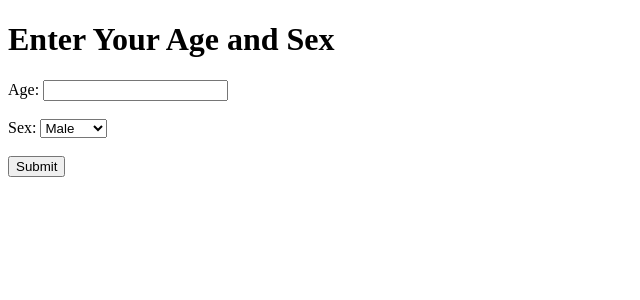
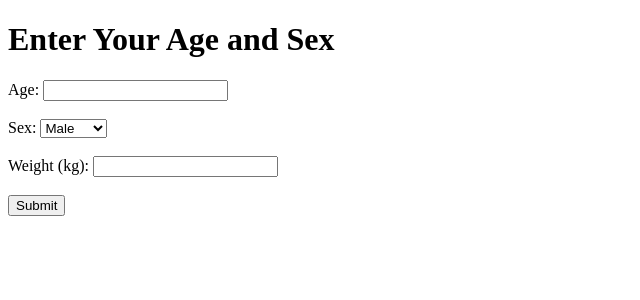
Before and after one commit to Rezatron/Recipe-Nutrient, a Flask app: page / in a window 1280 px wide. Shown: the top 300 px of the page, without its empty margins (0-640 px from the left). Run offline with Flask 3, Linux system fonts and the light colour scheme.

Commit message:
protein rni % added

```diff
--- a/routes.py
+++ b/routes.py
@@ -57,7 +57,7 @@ def fetch_recipes():
     edamam_api_key = '3f29819ff208a35c258fee650e32878f'
     encoded_ingredients = quote(ingredients)
     edamam_url = f'https://api.edamam.com/api/recipes/v2?type=public&q={ingredients}&app_id={edamam_app_id}&app_key={edamam_api_key}'
-    max_recipes_to_show = 2  # Define the maximum number of recipes to show
+    max_recipes_to_show = 1  # Define the maximum number of recipes to show
 
     try:
         edamam_response = requests.get(edamam_url)
@@ -75,6 +75,8 @@ def fetch_recipes():
                 micro_nutrients = recipe.get('totalNutrients', {})
                 yield_value = recipe.get('yield', None)
 
+
+
                 # Iterate through micro_nutrients and add units dynamically
                 for nutrient_label, nutrient_data in micro_nutrients.items():
                     if 'unit' in nutrient_data:
@@ -86,13 +88,14 @@ def fetch_recipes():
                 # Calculate values per serving
                 calories_per_serving = calories / yield_value
                 micro_nutrients_per_serving = {label: value / yield_value for label, value in cleaned_micro_nutrients.items()}
-
+                print(micro_nutrients_per_serving) #debug
                 # Divide micro_nutrients_per_serving by global_rni if available
                 if global_rni:
                     for nutrient_label, nutrient_value in micro_nutrients_per_serving.items():
                         if nutrient_label in global_rni:
                             comparison_to_rni[nutrient_label] = nutrient_value / global_rni[nutrient_label]
                             print("Comparison to RNI for", nutrient_label, ":", comparison_to_rni[nutrient_label])  # Print comparison to RNI for debugging
+
 
                 # Append extracted details to the filtered_recipes list
                 filtered_recipes.append({
@@ -142,7 +145,8 @@ def form():
     if request.method == 'POST':
         sex = request.form['sex']
         age = request.form['age']
-        return redirect(url_for('index', sex=sex, age=age))
+        weight = request.form['weight']
+        return redirect(url_for('index', sex=sex, age=age, weight=weight))
     return render_template('form.html')
 
 
@@ -155,12 +159,20 @@ def index():
 
     sex = request.args.get('sex')
     age = request.args.get('age')
-
+    weight = request.args.get('weight')
     # Initialize comparison_to_rni dictionary
     comparison_to_rni = {}
+    print("Accessing the index route")
+    if sex and age and weight:
+        age = int(age)
+        weight = float(weight)
 
-    if sex and age:
-        age = int(age)
+        # Calculate protein RNI
+        protein_rni = 0.75 * weight
+
+        print("Protein RNI:", protein_rni)
+
+        # Determine age group
         if age >= 11 and age <= 14:
             age_group = "11-14 years"
         elif age >= 15 and age <= 18:
@@ -170,11 +182,12 @@ def index():
         else:
             age_group = "50+ years"
 
+        # Determine sex group and retrieve corresponding RNI data
         if sex.lower() == 'male':
             if age_group in rni_data["Micronutrients"]["Males"]:
                 global_rni = rni_data["Micronutrients"]["Males"][age_group]
 
-                # Divide micro_nutrients_per_serving by global_rni if available
+                # Calculate micro-nutrient comparison to RNI
                 if global_rni:
                     for nutrient_label, nutrient_value in micro_nutrients_per_serving.items():
                         if nutrient_label in global_rni:
@@ -183,20 +196,33 @@ def index():
             if age_group in rni_data["Micronutrients"]["Females"]:
                 global_rni = rni_data["Micronutrients"]["Females"][age_group]
 
-                # Divide micro_nutrients_per_serving by global_rni if available
-                if global_rni:
-                    for nutrient_label, nutrient_value in micro_nutrients_per_serving.items():
-                        if nutrient_label in global_rni:
-                            try:
-                                # Calculate the percentage
-                                percentage = nutrient_value / global_rni[nutrient_label] * 100
-                                comparison_to_rni[nutrient_label] = f"{percentage:.2f}%"  # Format as percentage with 2 decimal places
-                                #print("Percentage for", nutrient_label, ":", comparison_to_rni[nutrient_label])  # Print the calculated percentage
-                            except Exception as e:
-                                print("Error calculating percentage for", nutrient_label, ":", e)
+                # Calculate micro-nutrient comparison to RNI
 
-    # Pass comparison_to_rni dictionary to the template
-    return render_template('index.html', comparison_to_rni=comparison_to_rni)
+        # Calculate protein intake from the meal
+        protein_intake = micro_nutrients_per_serving.get('Protein', 0)
+
+        # Calculate the percentage of protein RNI compared to the protein intake from the meal
+        if protein_intake != 0:  # Avoid division by zero
+            protein_rni_percentage = (protein_intake / protein_rni)
+            comparison_to_rni['Protein'] = protein_rni_percentage
+
+        # Add protein RNI to comparison_to_rni dictionary
+        comparison_to_rni['Protein_RNI'] = protein_rni  # Add this line
+
+        # Pass comparison_to_rni dictionary to the template
+        return render_template('index.html', comparison_to_rni=comparison_to_rni)
+    else:
+        # Handle case where required parameters are missing
+        return 'Missing required parameters', 400  # Return an error response with status code 400
+
 
 if __name__ == '__main__':
     app.run(debug=True)
+
+
+
+"""PROTEIN RNI NOTES
+
+
+
+"""
--- a/templates/form.html
+++ b/templates/form.html
@@ -20,6 +20,9 @@
             <option value="other">Other</option>
         </select><br><br>
 
+        <label for="weight">Weight (kg):</label>
+        <input type="number" id="weight" name="weight" required><br><br>
+
         <input type="submit" value="Submit">
     </form>
 </body>
--- a/templates/index.html
+++ b/templates/index.html
@@ -53,12 +53,13 @@
                             <span class="nutrient-value">{{ nutrient_value | round }} {{
                                 recipe.nutrient_units.get(nutrient_label, '') }}</span>
                             {% if nutrient_label in comparison_to_rni %}
-                            <span class="rni-percentage">{{ "%0.2f" % (comparison_to_rni[nutrient_label] * 100)
+                            <span class="rni-percentage">{{ "%0.2f" % (comparison_to_rni[nutrient_label] *100)
                                 }}%</span>
                             {% endif %}
                         </li>
                         {% endfor %}
                     </ul>
+
                 </div>
             </div>
         </li>
```
Also changed, not shown: README.md (added).
